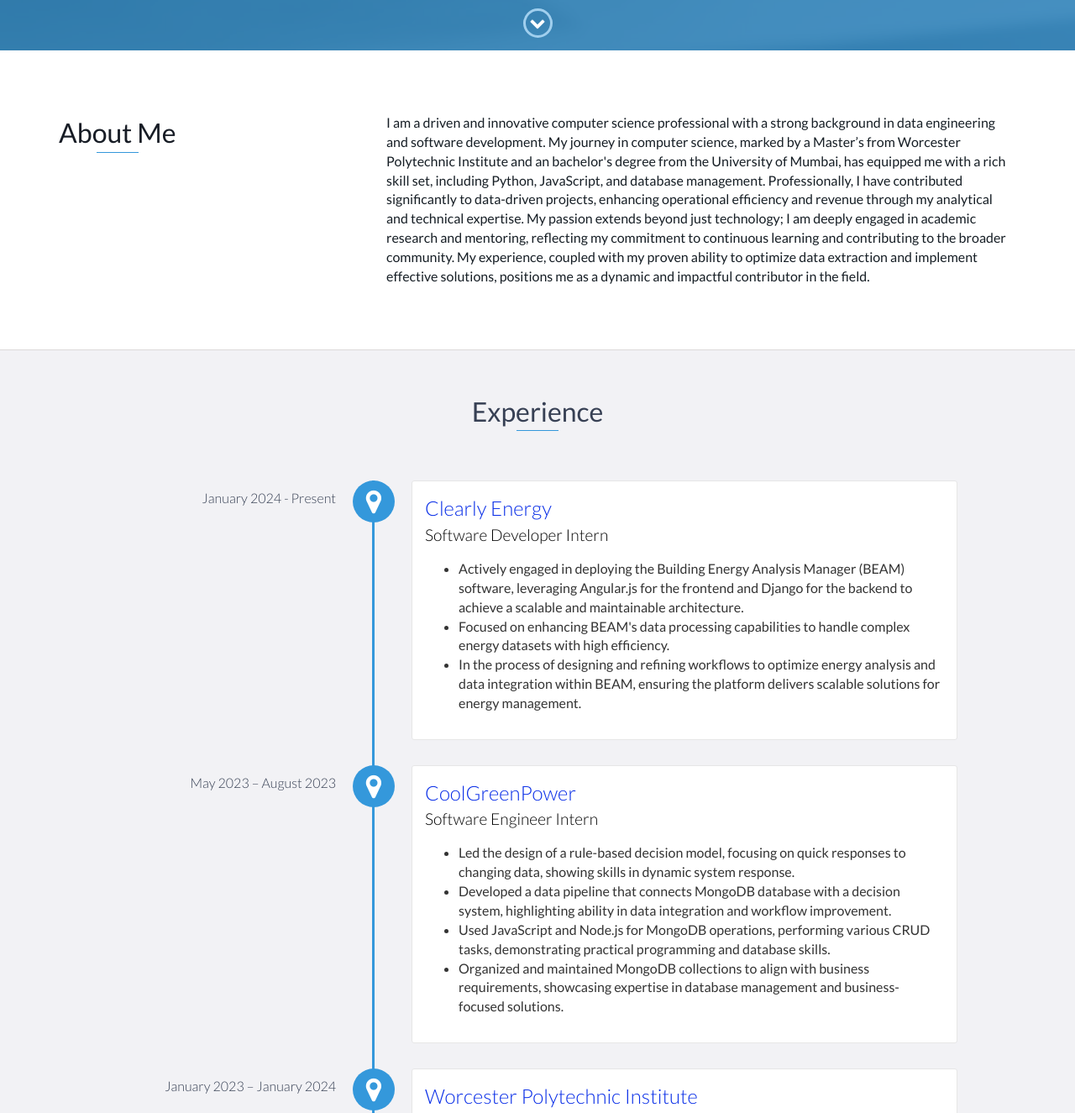
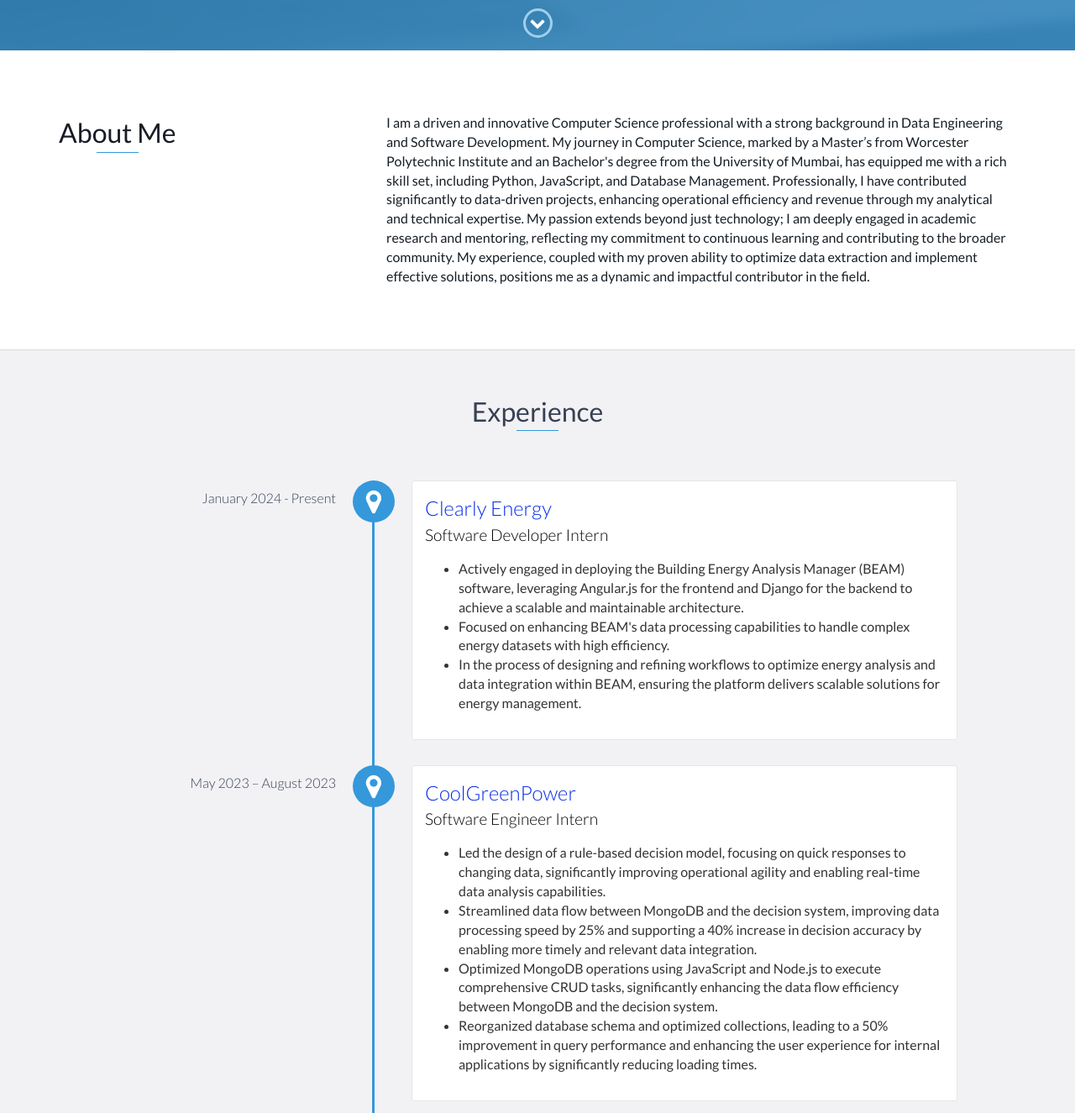
Before and after one commit to padmeshnaik/Padmesh.github.io, a website: page index.html in a window 1280 px wide. Shown: the part 740-2065 px from the top of the page at 84% size. Drawn offline with nearby package versions, Linux system fonts and the light colour scheme.

Commit message:
Update index.html

```diff
--- a/index.html
+++ b/index.html
@@ -53,8 +53,8 @@
         <div id="lead-content">
             <h1 style="word-spacing: 12px;">Padmesh Rajaram Naik</h1>
             <h2>Software Engineer / Full Stack Developer / Data Scientist</h2>
-            <a href="https://raw.githubusercontent.com/padmeshnaik/padmesh.github.io/blob/main/Padmesh_Rajaram_Naik_Resume.pdf" download="Padmesh_Rajaram_Naik_Resume" class="btn-rounded-white" style="font-size: 18px;">Download Resume</a>
-	</div>
+            <a href="https://raw.githubusercontent.com/padmeshnaik/padmesh.github.io/main/Padmesh_Rajaram_Naik_Resume.pdf" download="Padmesh_Rajaram_Naik_Resume" class="btn-rounded-white" style="font-size: 18px;">Download Resume</a>
+        </div>
         <!-- End #lead-content -->
 
         <div id="lead-overlay"></div>
@@ -76,7 +76,7 @@
                 </div>
                 <div class="col-md-8">
                     <p>
-                        I am a driven and innovative computer science professional with a strong background in data engineering and software development. My journey in computer science, marked by a Master’s from Worcester Polytechnic Institute and an bachelor's degree from the University of Mumbai, has equipped me with a rich skill set, including Python, JavaScript, and database management. Professionally, I have contributed significantly to data-driven projects, enhancing operational efficiency and revenue through my analytical and technical expertise. My passion extends beyond just technology; I am deeply engaged in academic research and mentoring, reflecting my commitment to continuous learning and contributing to the broader community. My experience, coupled with my proven ability to optimize data extraction and implement effective solutions, positions me as a dynamic and impactful contributor in the field.
+                        I am a driven and innovative Computer Science professional with a strong background in Data Engineering and Software Development. My journey in Computer Science, marked by a Master’s from Worcester Polytechnic Institute and an Bachelor's degree from the University of Mumbai, has equipped me with a rich skill set, including Python, JavaScript, and Database Management. Professionally, I have contributed significantly to data-driven projects, enhancing operational efficiency and revenue through my analytical and technical expertise. My passion extends beyond just technology; I am deeply engaged in academic research and mentoring, reflecting my commitment to continuous learning and contributing to the broader community. My experience, coupled with my proven ability to optimize data extraction and implement effective solutions, positions me as a dynamic and impactful contributor in the field.
                     </p>
                 </div>
             </div>
@@ -101,10 +101,10 @@
                 <h3 style="color: rgb(8, 45, 231);">CoolGreenPower</h3>
                 <h4 style="color: #000000;">Software Engineer Intern</h4>
                 <ul>
-                    <li>Led the design of a rule-based decision model, focusing on quick responses to changing data, showing skills in dynamic system response.</li>
-                    <li>Developed a data pipeline that connects MongoDB database with a decision system, highlighting ability in data integration and workflow improvement.</li>
-                    <li>Used JavaScript and Node.js for MongoDB operations, performing various CRUD tasks, demonstrating practical programming and database skills.</li>
-                    <li>Organized and maintained MongoDB collections to align with business requirements, showcasing expertise in database management and business-focused solutions.</li>
+                    <li>Led the design of a rule-based decision model, focusing on quick responses to changing data, significantly improving operational agility and enabling real-time data analysis capabilities.</li>
+                    <li>Streamlined data flow between MongoDB and the decision system, improving data processing speed by 25% and supporting a 40% increase in decision accuracy by enabling more timely and relevant data integration.</li>
+                    <li>Optimized MongoDB operations using JavaScript and Node.js to execute comprehensive CRUD tasks, significantly enhancing the data flow efficiency between MongoDB and the decision system. </li>
+                    <li>Reorganized database schema and optimized collections, leading to a 50% improvement in query performance and enhancing the user experience for internal applications by significantly reducing loading times.</li>
                 </ul>
             </div>
 
```
